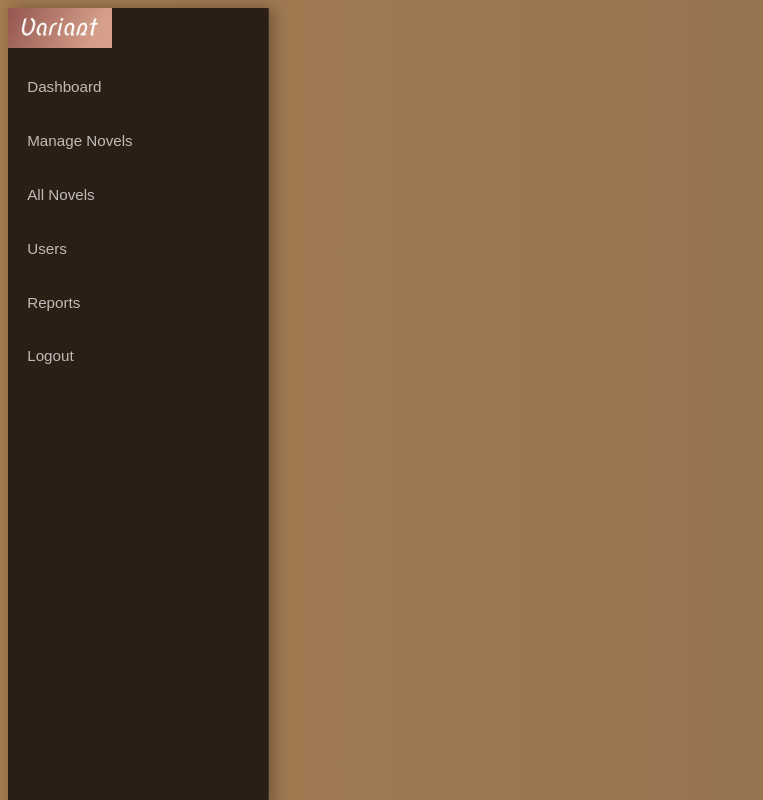
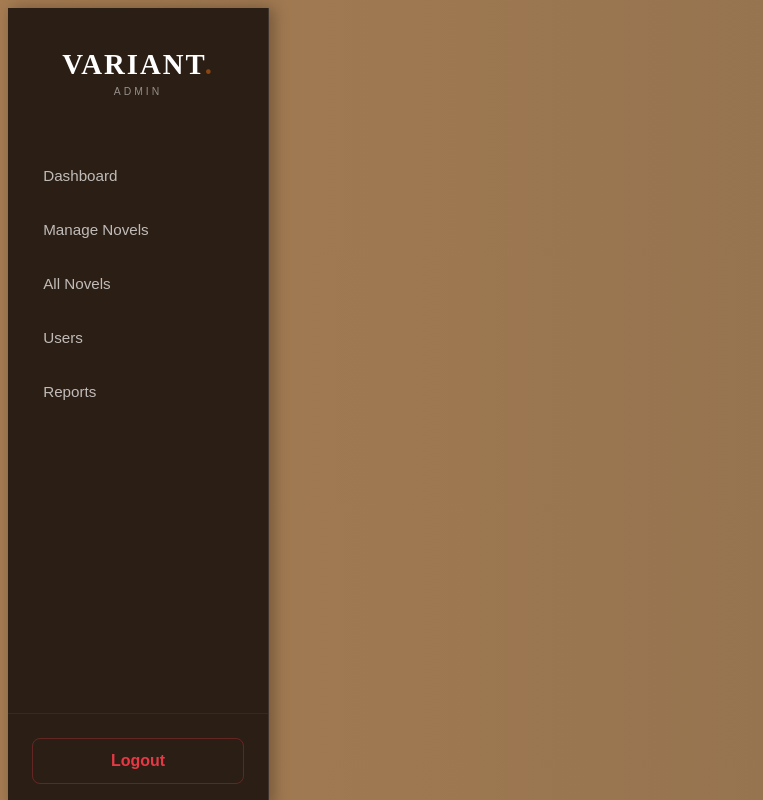
Before and after one commit to Aarya-Shinde/Variant, a PHP site: page /scrape/pages/admin/sidebar.php in a window 1280 px wide. Shown: the whole page, without its empty margins (0-763 px from the left). Run offline with PHP 8.4, Linux system fonts and the light colour scheme; a stand-in replaces the project's code that opens the database connection.

Commit message:
Made the sidebar admin dashboard dynamic

```diff
--- a/pages/admin/sidebar.php
+++ b/pages/admin/sidebar.php
@@ -1,17 +1,50 @@
+<?php
+// Get current page filename for active state
+$current_page = basename($_SERVER['PHP_SELF']);
+?>
+
 <link rel="stylesheet" href="../style/admin_dash.css">
 <div class="sidebar">
-    <div class="logo">
+    <div class="logo-text">
         <a href="../index.php">
-            <img src="../../images/logowrite.png" alt="Variant Logo" style="max-height: 40px;">
+            VARIANT<span class="logo-dot">.</span>
+        </a>
+        <small>ADMIN</small>
+    </div>
+
+    <nav class="sidebar-nav">
+        <ul>
+            <li>
+                <a href="/variant/pages/admin/admin_dashboard.php" class="<?= $current_page == 'admin_dashboard.php' ? 'active' : '' ?>">
+                    <i class="nav-icon"></i> Dashboard
+                </a>
+            </li>
+            <li>
+                <a href="/variant/pages/admin/manage_novels.php" class="<?= $current_page == 'manage_novels.php' ? 'active' : '' ?>">
+                    <i class="nav-icon"></i> Manage Novels
+                </a>
+            </li>
+            <li>
+                <a href="/variant/pages/admin/all_novels.php" class="<?= $current_page == 'all_novels.php' ? 'active' : '' ?>">
+                    <i class="nav-icon"></i> All Novels
+                </a>
+            </li>
+            <li>
+                <a href="/variant/pages/admin/users.php" class="<?= $current_page == 'users.php' ? 'active' : '' ?>">
+                    <i class="nav-icon"></i> Users
+                </a>
+            </li>
+            <li>
+                <a href="/variant/pages/admin/reports.php" class="<?= $current_page == 'reports.php' ? 'active' : '' ?>">
+                    <i class="nav-icon"></i> Reports
+                </a>
+            </li>
+        </ul>
+    </nav>
+
+    <div class="sidebar-footer">
+        <a href="logout.php" class="logout-link">
+            <span>Logout</span>
         </a>
     </div>
-
-    <ul>
-        <li><a href="admin_dashboard.php">Dashboard</a></li>
-        <li><a href="admin/manage_novels.php">Manage Novels</a></li>
-        <li><a href="admin/all_novels.php">All Novels</a></li>
-        <li><a href="admin/users.php">Users</a></li>
-        <li><a href="admin/reports.php">Reports</a></li>
-        <li><a href="logout.php" class="btn btn-light">Logout</a></li>
-    </ul>
 </div>
```
